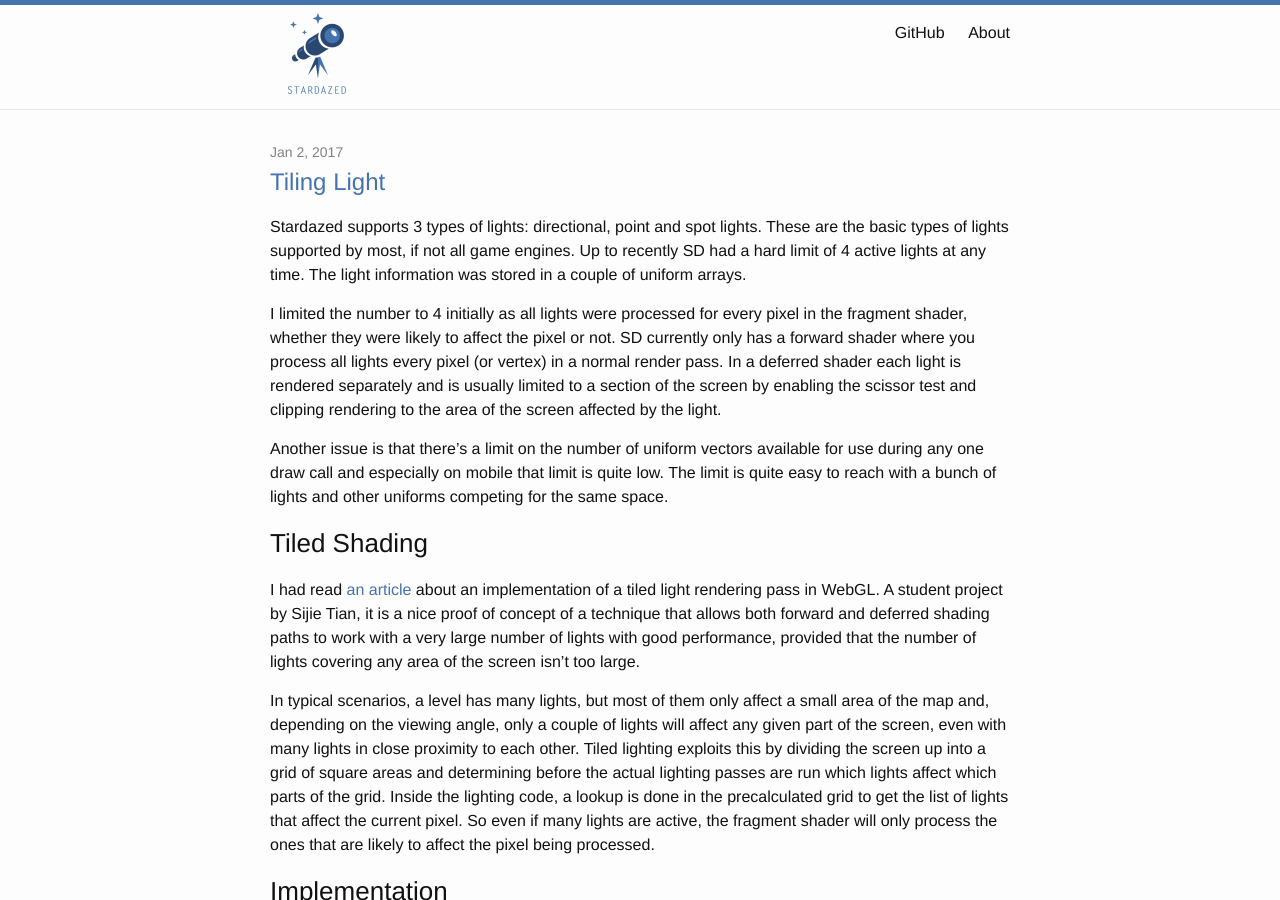
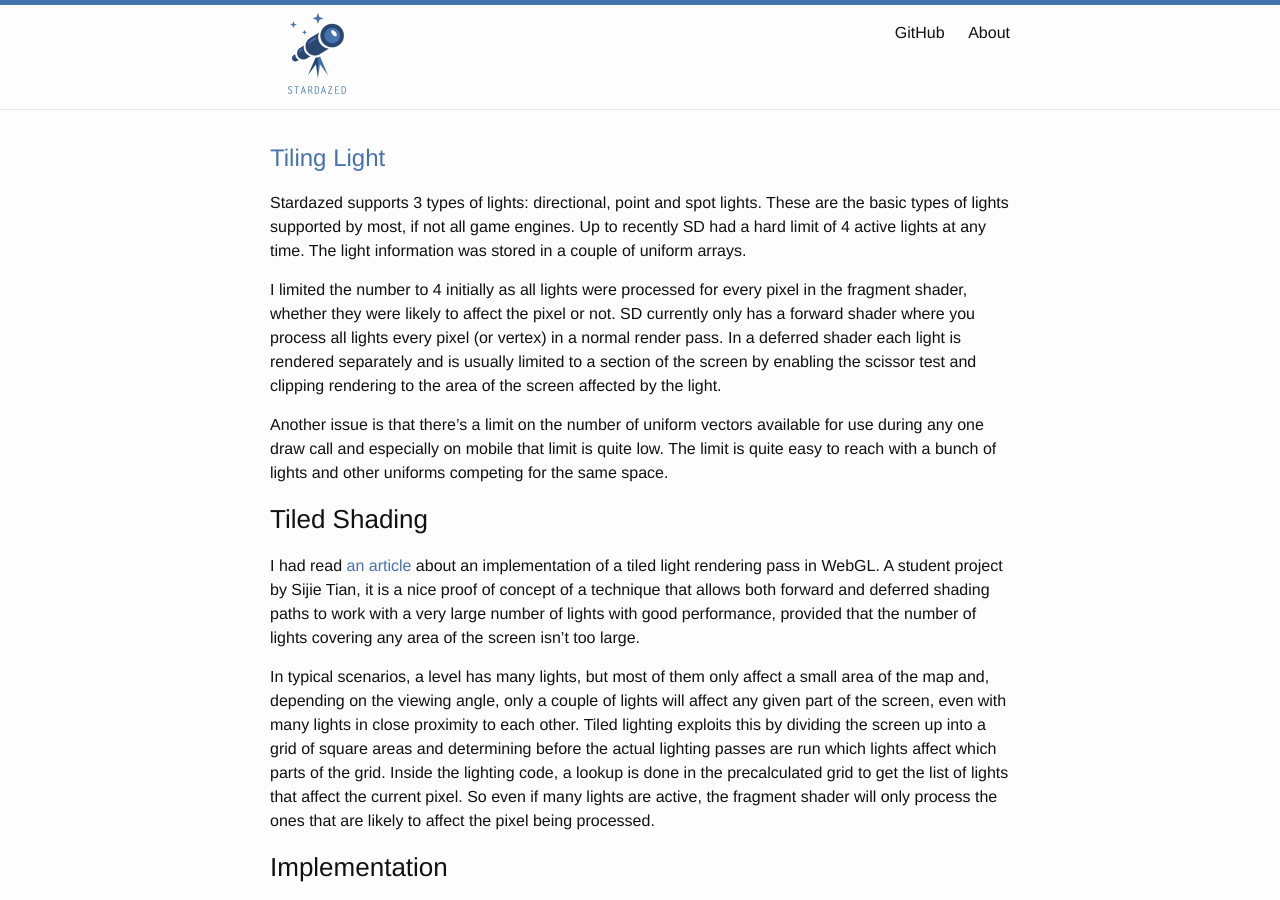
Before and after one commit to stardazed/stardazed.github.io, a Jekyll site: the page built from index.html, in a window 1280 px wide and 900 px high. Built offline with Jekyll 4.4.1, drawn with Linux system fonts in a browser that asks for light colours; some of the changed text lies outside the part shown.

Commit message:
Remove post dates from main index

```diff
--- a/index.html
+++ b/index.html
@@ -7,7 +7,7 @@ layout: default
   <ul class="post-list">
     {% for post in site.posts %}
       <li>
-        <span class="post-meta">{{ post.date | date: "%b %-d, %Y" }}</span>
+        <!-- span class="post-meta">{{ post.date | date: "%b %-d, %Y" }}</span -->
 
         <h2>
           <a class="post-link" href="{{ post.url | prepend: site.baseurl }}">{{ post.title }}</a>
```
